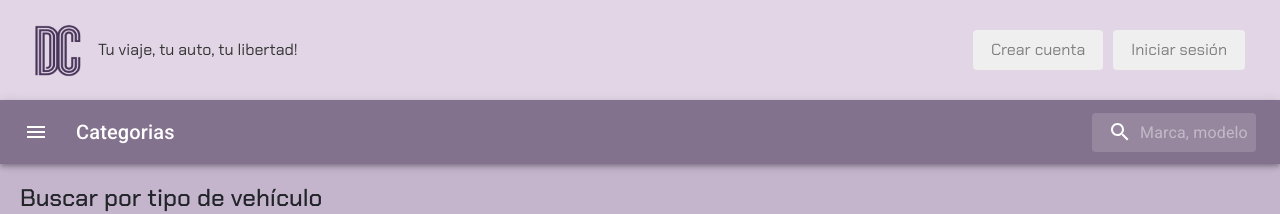
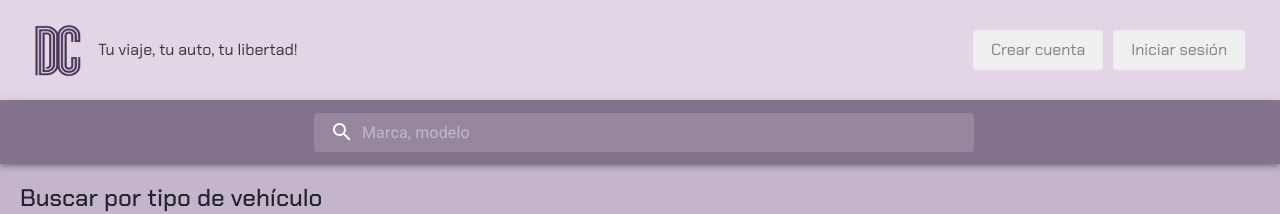
Before and after one commit to matias-salas/DH-Proyecto-Integrador-G4-Front, a React (Vite) app in the folder digital-car/: page / in a window 1280 px wide. Shown: the top 214 px of the page. Built offline with nearby package versions, Linux system fonts and the light colour scheme.

Commit message:
css search

```diff
--- a/digital-car/src/components/common/Search/SearchAppBar.css
+++ b/digital-car/src/components/common/Search/SearchAppBar.css
@@ -1,12 +1,12 @@
 .category, .burguer {
-    display: none;
+    display: none !important;
 }
 
 .buscador {
-    width: 660px;
+    width: 660px !important;
 }
 
 .search {
-    display: flex;
-    justify-content: center;
+    display: flex !important;
+    justify-content: center !important;
 }
```
